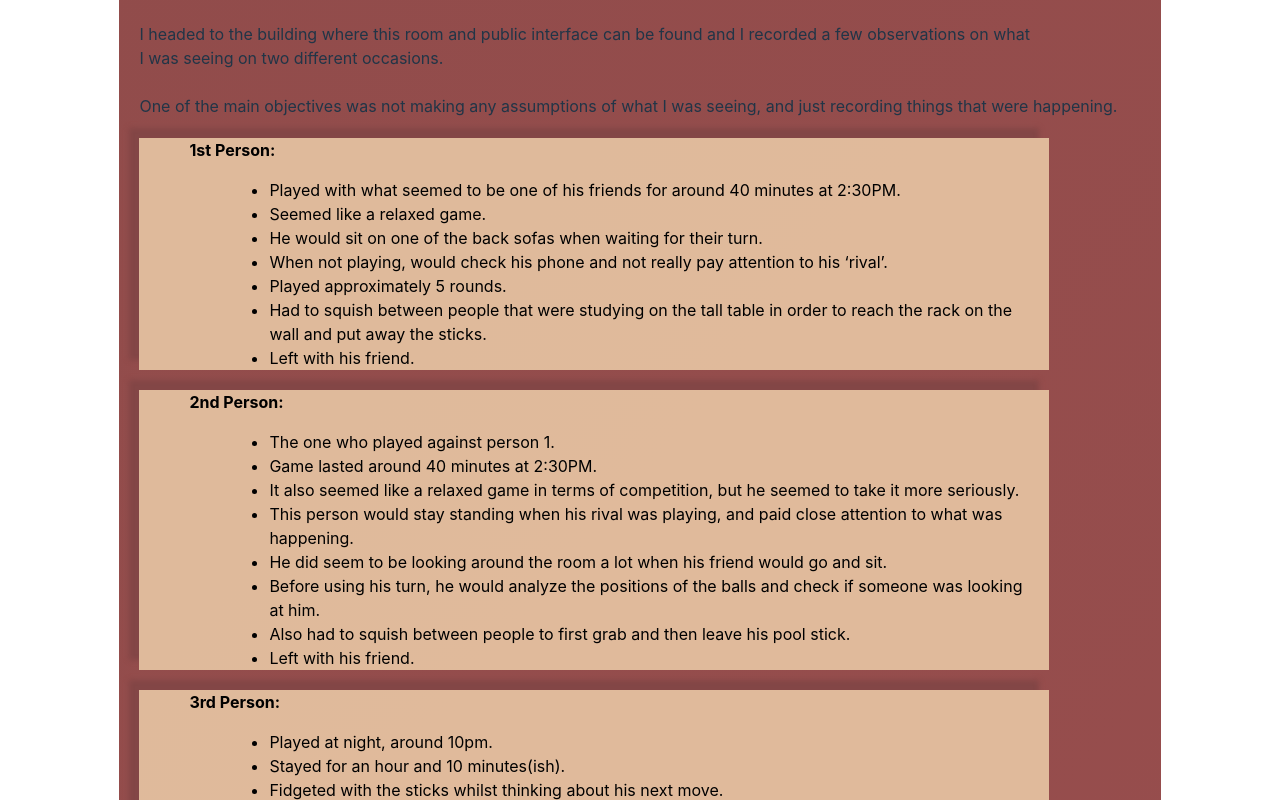
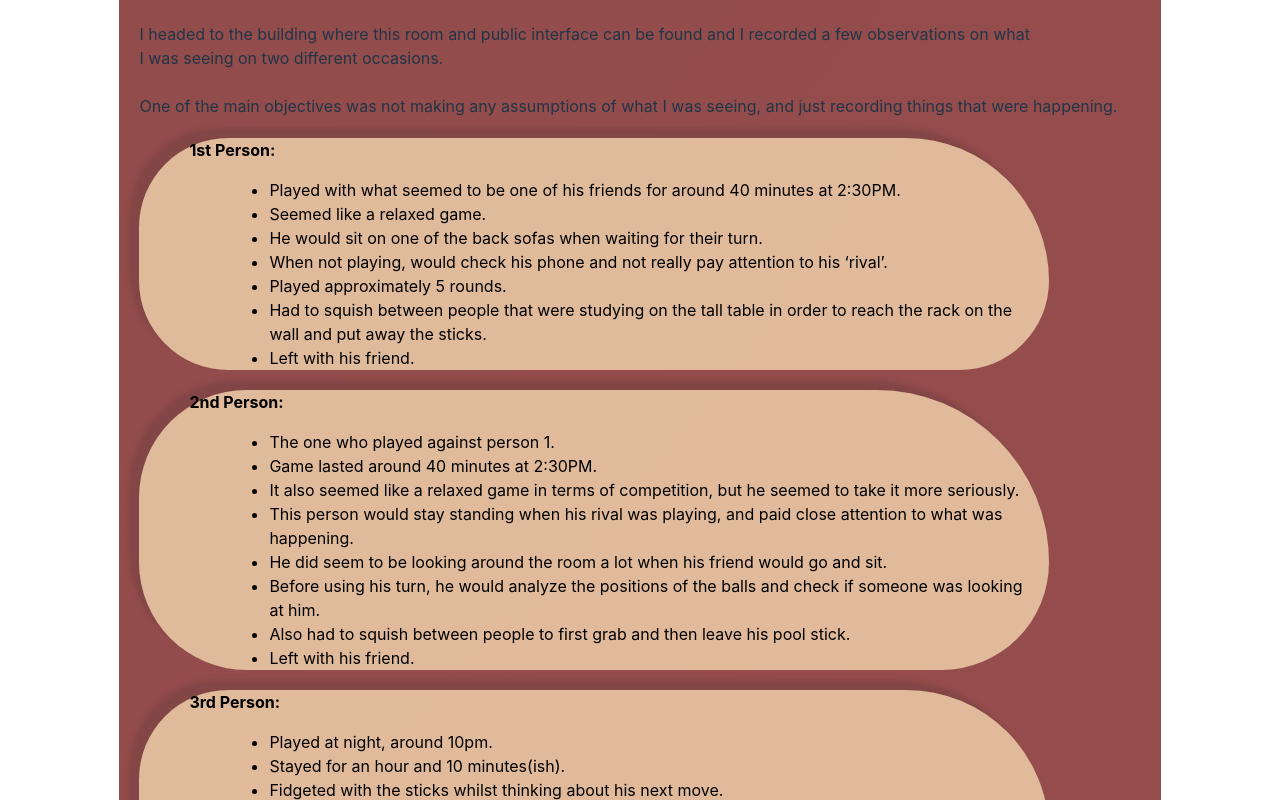
Before and after one commit to happydolphin111/PersonasAndStoryboarding, a React (Vite) app: page / in a window 1280 px wide. Shown: the part 2260-3060 px from the top of the page. Built offline with nearby package versions, Linux system fonts and the light colour scheme.

Commit message:
Update App.css

```diff
--- a/src/App.css
+++ b/src/App.css
@@ -161,6 +161,7 @@
   color: black;
   padding-left: 10px;
   margin: 20px;
+  border-radius: 25cm 40cm 25cm 25cm;
   box-shadow: -10px -10px 5px #834646;
 }
 
```
